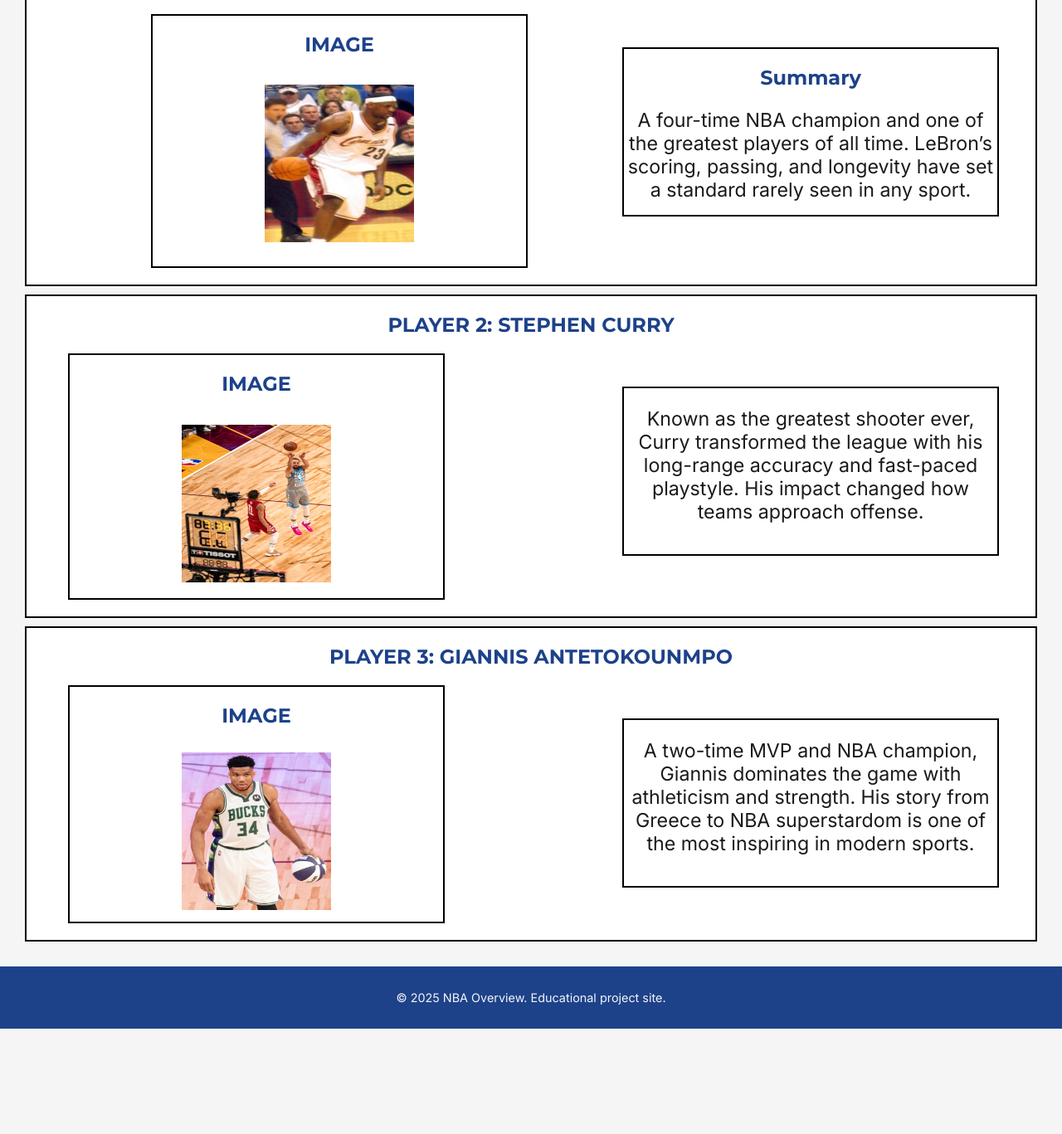
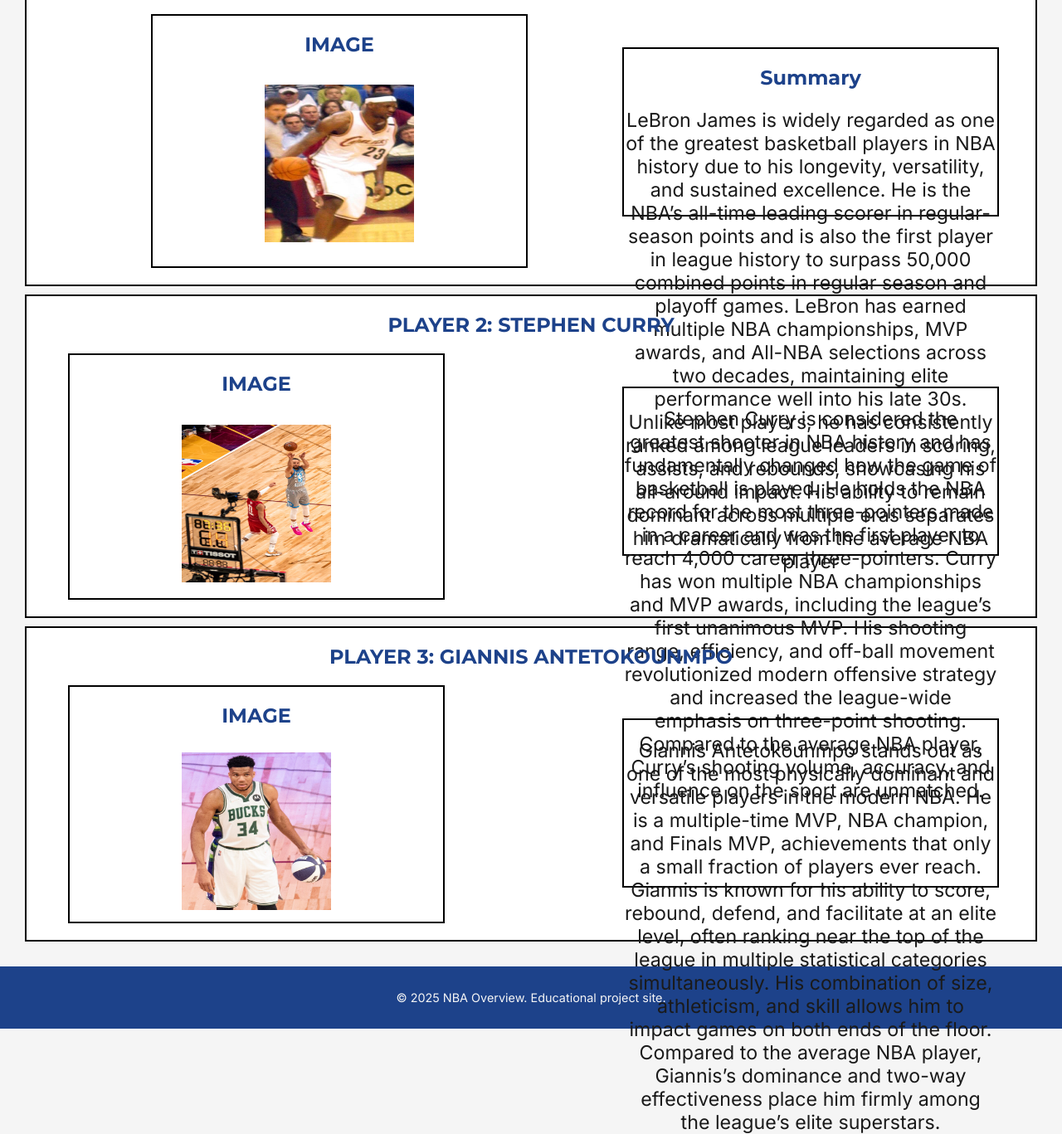
Before and after one commit to IHeredia-53/wdd130-Kemeny, a plain HTML site: page star_players.html in a window 1280 px wide. Shown: the part 342-1709 px from the top of the page at 83% size. Before the commit the page ends 1582 px from the top, so only its background shows below. Drawn offline with Linux system fonts and the light colour scheme.

Commit message:
Updated star_players.html
Made some changes to the summary for each of the individual players listed.

```diff
--- a/star_players.html
+++ b/star_players.html
@@ -35,7 +35,10 @@
             </div>
             <div id="summary">
                 <h2>Summary</h2>
-                <p>A four-time NBA champion and one of the greatest players of all time. LeBron’s scoring, passing, and longevity have set a standard rarely seen in any sport.</p>
+                <p>LeBron James is widely regarded as one of the greatest basketball players in NBA history due to his longevity, versatility, and sustained excellence.
+                    He is the NBA’s all-time leading scorer in regular-season points and is also the first player in league history to surpass 50,000 combined points in regular season and playoff games.
+                    LeBron has earned multiple NBA championships, MVP awards, and All-NBA selections across two decades, maintaining elite performance well into his late 30s.
+                    Unlike most players, he has consistently ranked among league leaders in scoring, assists, and rebounds, showcasing his all-around impact. His ability to remain dominant across multiple eras separates him dramatically from the average NBA player</p>
             </div>
         </div>
         <div id="player2">
@@ -45,7 +48,10 @@
                 <img src="images/players/Stephen Curry.jpg" alt="Stephen Curry">
             </div>
             <div id="summary">
-                <p>Known as the greatest shooter ever, Curry transformed the league with his long-range accuracy and fast-paced playstyle. His impact changed how teams approach offense.</p>
+                <p>Stephen Curry is considered the greatest shooter in NBA history and has fundamentally changed how the game of basketball is played.
+                    He holds the NBA record for the most three-pointers made in a career and was the first player to reach 4,000 career three-pointers.
+                    Curry has won multiple NBA championships and MVP awards, including the league’s first unanimous MVP. His shooting range, efficiency, and off-ball movement revolutionized modern offensive strategy and increased the league-wide emphasis on three-point shooting.
+                    Compared to the average NBA player, Curry’s shooting volume, accuracy, and influence on the sport are unmatched.</p>
             </div>
         </div>
         <div id="player3">
@@ -55,7 +61,9 @@
                 <img src="images/players/Giannis Antetokounmpo.jpg" alt="Giannis Antetokounmpo">
             </div>
             <div id="summary">
-                <p>A two-time MVP and NBA champion, Giannis dominates the game with athleticism and strength. His story from Greece to NBA superstardom is one of the most inspiring in modern sports.</p>
+                <p>Giannis Antetokounmpo stands out as one of the most physically dominant and versatile players in the modern NBA. He is a multiple-time MVP, NBA champion, and Finals MVP, achievements that only a small fraction of players ever reach.
+                    Giannis is known for his ability to score, rebound, defend, and facilitate at an elite level, often ranking near the top of the league in multiple statistical categories simultaneously.
+                    His combination of size, athleticism, and skill allows him to impact games on both ends of the floor. Compared to the average NBA player, Giannis’s dominance and two-way effectiveness place him firmly among the league’s elite superstars.</p>
             </div>
         </div>
     </main>
```
